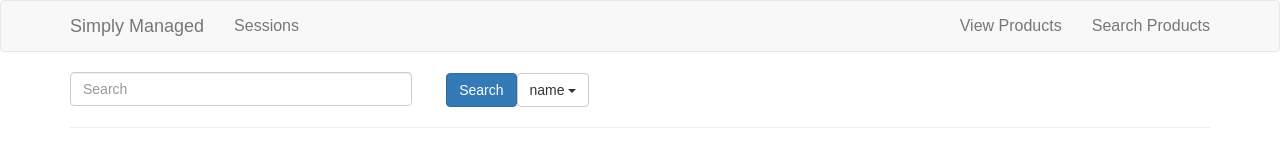
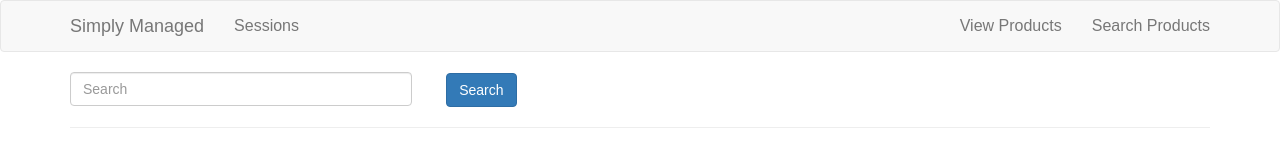
Before and after one commit to lukeschuyler/web-inventory, a React (Create React App) app: page /products/search in a window 1280 px wide. Shown: the top 163 px of the page. Built offline with nearby package versions, Linux system fonts and the light colour scheme; a web font is replaced by a local one.

Commit message:
dont need to do seperate query for code

```diff
--- a/src/ProductSearch.js
+++ b/src/ProductSearch.js
@@ -1,7 +1,6 @@
 import React, { Component } from 'react';
 import axios from 'axios'
 import ProductCardSearch from './ProductCardSearch.js'
-import { DropdownButton, MenuItem } from 'react-bootstrap'
 
 
 class ProductSearch extends Component {
@@ -11,7 +10,7 @@ class ProductSearch extends Component {
       query: '',
       products: [],
       notFound: false,
-      searchType: 'name'
+      searchType: 'Product Name'
     }
   }
 
@@ -30,17 +29,12 @@ class ProductSearch extends Component {
 
   render() {
     let notFound = this.state.notFound ? <h3>Item Not Found</h3> : ''
-    let title = this.state.searchType
     return (
       <div>
         <div className="container">
           <form>
             <input value={this.state.query} onChange={(e) => { this.setState({query: e.target.value}) }  }  placeholder="Search" className="amazon-search form-control"/>
             <button onClick={(e) => { this.search(e) } } className="btn btn-primary">Search</button>
-            <DropdownButton title={title}>
-              <MenuItem onSelect={() => { this.setState({searchType: 'name'}) }} eventKey="1">Name</MenuItem>
-              <MenuItem onSelect={() => { this.setState({searchType: 'code'}) }} eventKey="2">UPC Code</MenuItem>
-            </DropdownButton>
           </form>
         </div>
         <div className="container product-list-container">
```
